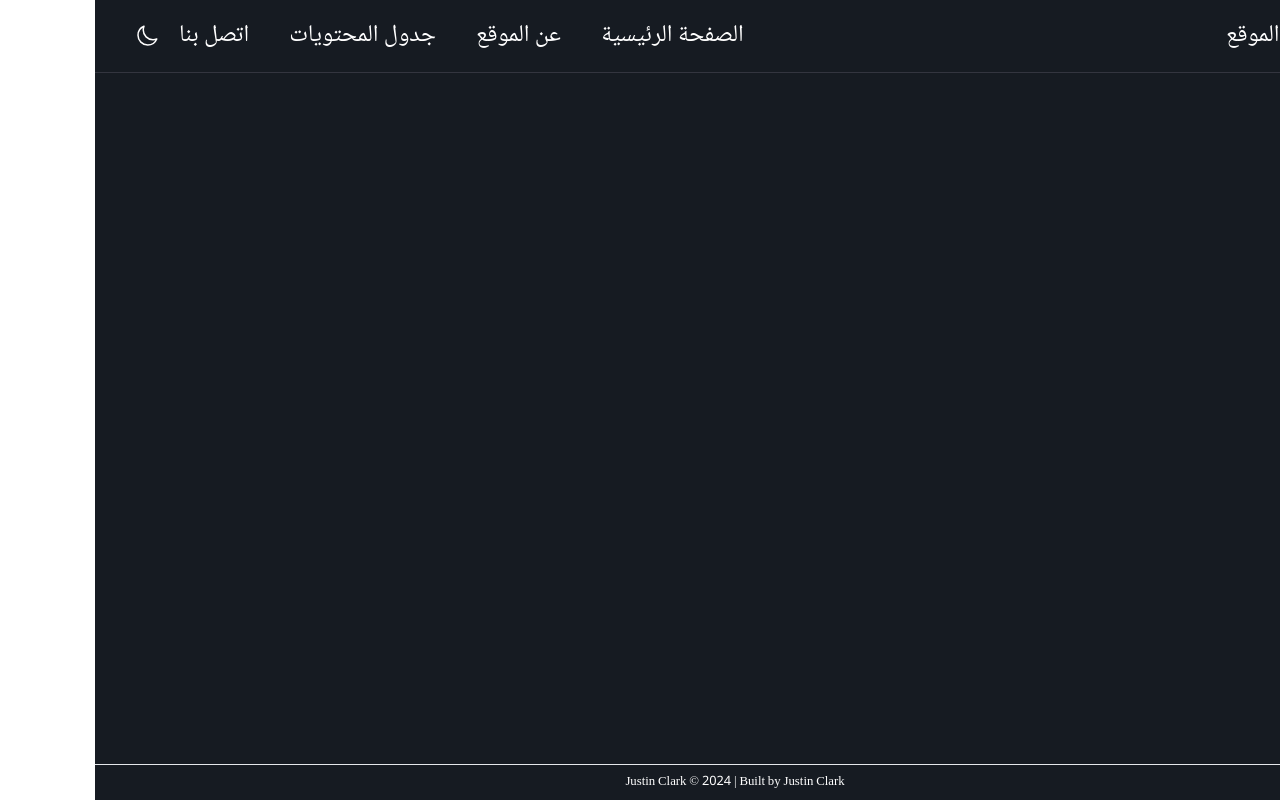
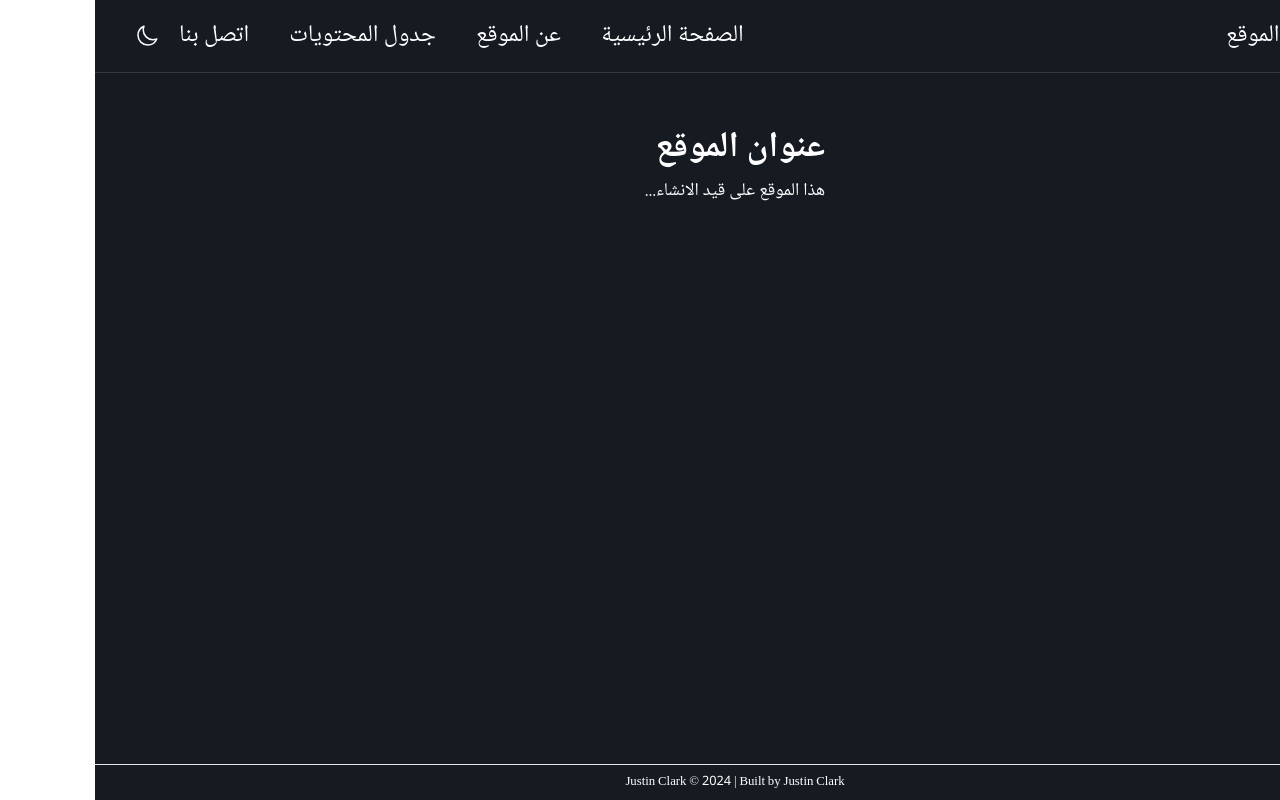
Before and after one commit to jclark1913/arabic-wordpress-cms-react-boilerplate, a React (Vite) app: page / in a window 1280 px wide. Built offline with nearby package versions, Linux system fonts and the light colour scheme; no server answers.

Commit message:
Update routes to populate posts with StaticPage component

```diff
--- a/src/routes/RoutesList.tsx
+++ b/src/routes/RoutesList.tsx
@@ -1,20 +1,23 @@
-import { Routes, Route } from 'react-router-dom';
+import { Routes, Route } from "react-router-dom";
 import { Navigate } from "react-router-dom";
-import StaticPage from '../components/StaticPage';
-import TableOfContents from '../components/TableOfContents';
+import StaticPage from "../components/StaticPage";
+import TableOfContents from "../components/TableOfContents";
+import Post from "../components/Post";
+import Home from "../Home";
 
 const RoutesList: React.FC = () => {
   return (
     <>
       <Routes>
-                {/* <Route path="/" element={<StaticPage slug="home" />} /> */}
+        <Route path="/" element={<Home />} />
         <Route path="/about" element={<StaticPage slug="about" />} />
         <Route path="/contact" element={<StaticPage slug="contact" />} />
         <Route path="/table-of-contents" element={<TableOfContents />} />
-                {/* <Route path="*" element={<Navigate to="/" />} /> */}
+        <Route path="/posts/:slug" element={<StaticPage slug={null} />} />
+        <Route path="*" element={<Navigate to="/" />} />
       </Routes>
     </>
-    )
-}
+  );
+};
 
 export default RoutesList;
```
Lines whose indentation alone changed are shown as unchanged.
